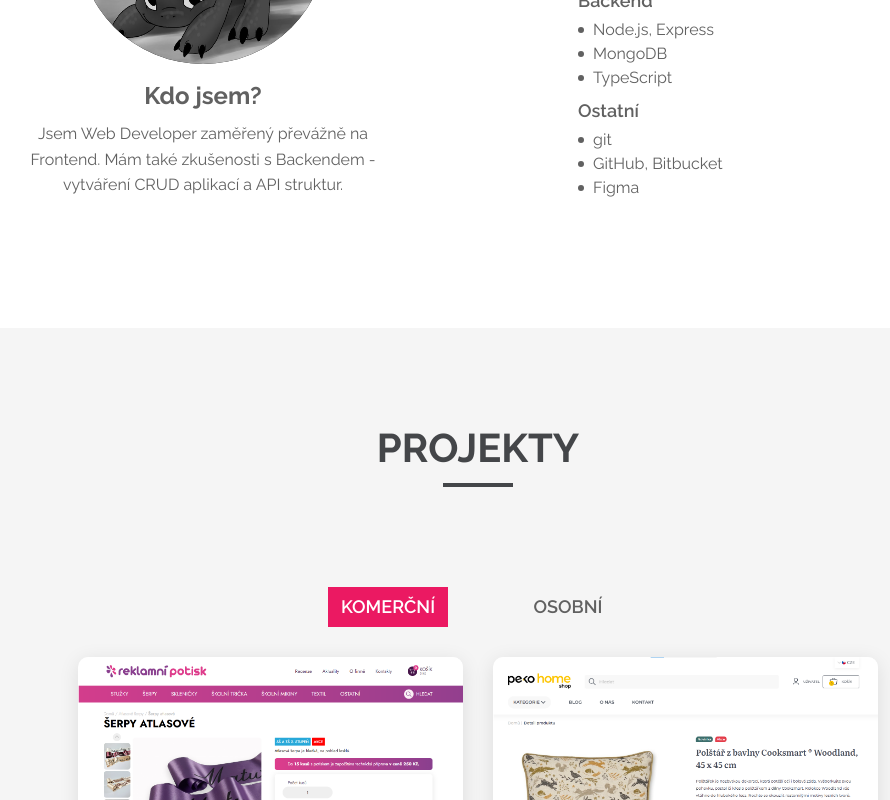
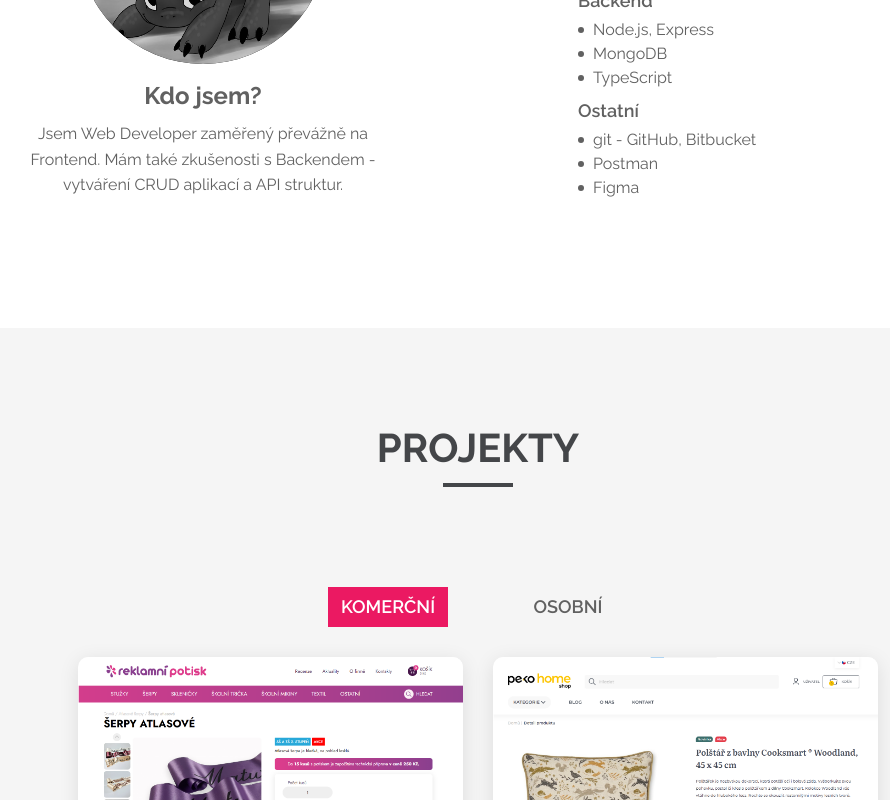
Before and after one commit to patrik-pk/patrik-pk.github.io, a React (Create React App) app: page / in a window 1280 px wide. Shown: the part 1300-2100 px from the top of the page, without its empty margins (162-1052 px from the left). Built offline with nearby package versions, Linux system fonts and the light colour scheme.

Commit message:
buf fix?

```diff
--- a/src/components/section-title/section-title.component.tsx
+++ b/src/components/section-title/section-title.component.tsx
@@ -13,7 +13,7 @@ const SectionTitle = ({ content, className }: SectionTitleProps) => {
   useEffect(() => {
     const options = {
       root: null,
-      rootMargin: '-20%',
+      rootMargin: '0px',
       treshold: 1.0
     }
 
--- a/src/lang/cs.json
+++ b/src/lang/cs.json
@@ -50,7 +50,7 @@
         },
         {
           "title": "Ostatní",
-          "subitems": ["git", "GitHub, Bitbucket", "Figma"]
+          "subitems": ["git - GitHub, Bitbucket", "Postman", "Figma"]
         }
       ]
     }
--- a/src/lang/en.json
+++ b/src/lang/en.json
@@ -50,7 +50,7 @@
         },
         {
           "title": "Other",
-          "subitems": ["git", "GitHub, Bitbucket", "Figma"]
+          "subitems": ["git - GitHub, Bitbucket", "Postman", "Figma"]
         }
       ]
     }
```
